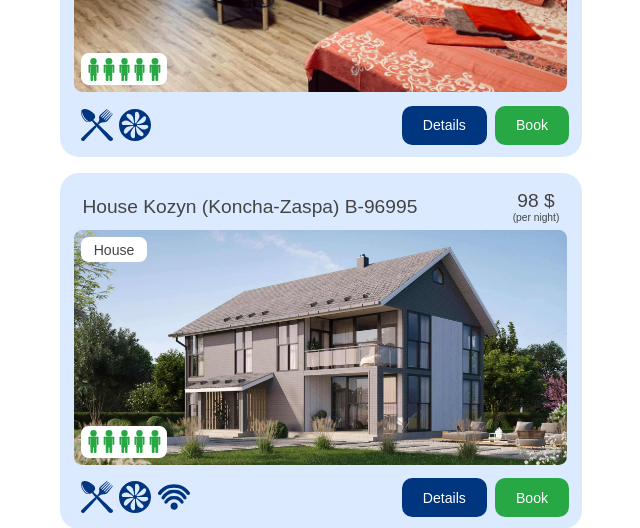
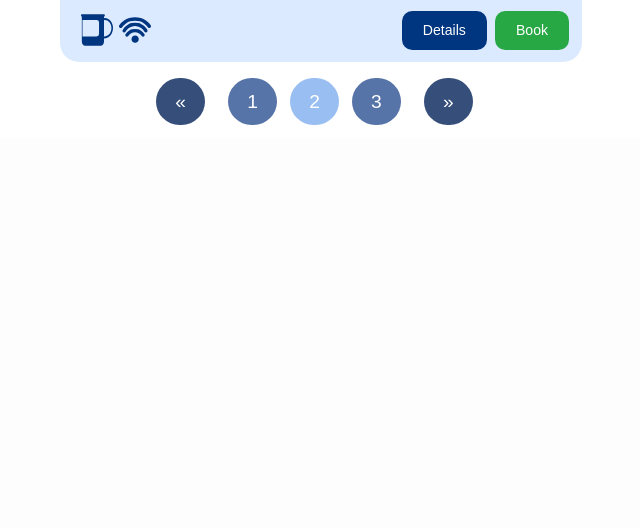
Before and after one commit to zEEmperon/django-booking-service, a Django app: page /?page=2 in a window 1280 px wide. Shown: the part 1129-1657 px from the top of the page, without its empty margins (484-1124 px from the left). After the commit the page ends 1254 px from the top, so only its background shows below. Run offline with Django 3.2, Linux system fonts and the light colour scheme; data comes from the database, SQL or seed files in the repository; both versions use the stored data as it was after the commit.

Commit message:
Paginator has been added

```diff
--- a/bookingsite/booking/static/booking/css/styles.css
+++ b/bookingsite/booking/static/booking/css/styles.css
@@ -759,3 +759,45 @@ body {
 .rejected-text-style {
     color: #ad1100;
 }
+
+.page-navigation-block {
+    margin-left: 3%;
+    display: flex;
+    justify-content: center;
+}
+
+.page-index-block {
+    display: flex;
+    justify-content: center;
+    align-items: center;
+    font-size: 1.5vw;
+    padding: 1vw 1.5vw;
+    border-radius: 2vw;
+    margin-right: 1vw;
+
+}
+
+.page-index-block-unselected {
+    background-color: #5674A8;
+    color: white;
+    text-decoration: none;
+}
+
+.page-index-block-unselected:hover {
+    background-color: #003580;
+}
+
+.page-index-block-selected {
+    background-color: #99BEF2;
+    color: white;
+}
+
+.page-index-more-margin {
+    margin-right: 1.8vw;
+    margin-left: 0.8vw;
+    background-color: #354e7a;
+}
+
+.page-index-more-margin:hover {
+    background-color: #00204d;
+}
--- a/bookingsite/booking/templates/booking/index.html
+++ b/bookingsite/booking/templates/booking/index.html
@@ -215,6 +215,24 @@
                 </div>
         {% endfor %}
 
+        {% if page_obj.has_other_pages %}
+            <div class="page-navigation-block">
+                {% if page_obj.has_previous %}
+                    <a class="page-index-block page-index-block-unselected page-index-more-margin" href="{% if request.GET %}?{{ request.GET.urlencode }}&{% else %}?{% endif%}page=1">&laquo;</a>
+                {% endif %}
+                {% for p in paginator.page_range %}
+                    {% if page_obj.number == p %}
+                        <div class="page-index-block page-index-block-selected"> {{ p }} </div>
+                    {% elif page_obj.number|add:2 >= p or page_obj.number|add:-2 <= p %}
+                        <a class="page-index-block page-index-block-unselected" href="{% if request.GET %}?{{ request.GET.urlencode }}&{% else %}?{% endif%}page={{ p }}"> {{ p }}</a>
+                    {% endif %}
+                {% endfor %}
+                {% if page_obj.has_next %}
+                    <a class="page-index-block page-index-block-unselected page-index-more-margin" href="{% if request.GET %}?{{ request.GET.urlencode }}&{% else %}?{% endif%}page={{ paginator.num_pages }}">&raquo;</a>
+                {% endif %}
+            </div>
+        {% endif%}
+
             </div>
 {% else %}
     <div class="profile-welcome-header lighter-blue-header">No offers currently available:)</div>
--- a/bookingsite/booking/views.py
+++ b/bookingsite/booking/views.py
@@ -15,6 +15,7 @@ from django_filters.views import FilterView
 class IndexFilterView(DataMixin, FilterView):
         template_name = 'booking/index.html'
         context_object_name = 'offers'
+        paginate_by = 2
 
         def get_queryset(self):
             return Offer.objects.filter(isPublished=True).order_by('-date_created')
```
Also changed, not shown: bookingsite/db.sqlite3.
